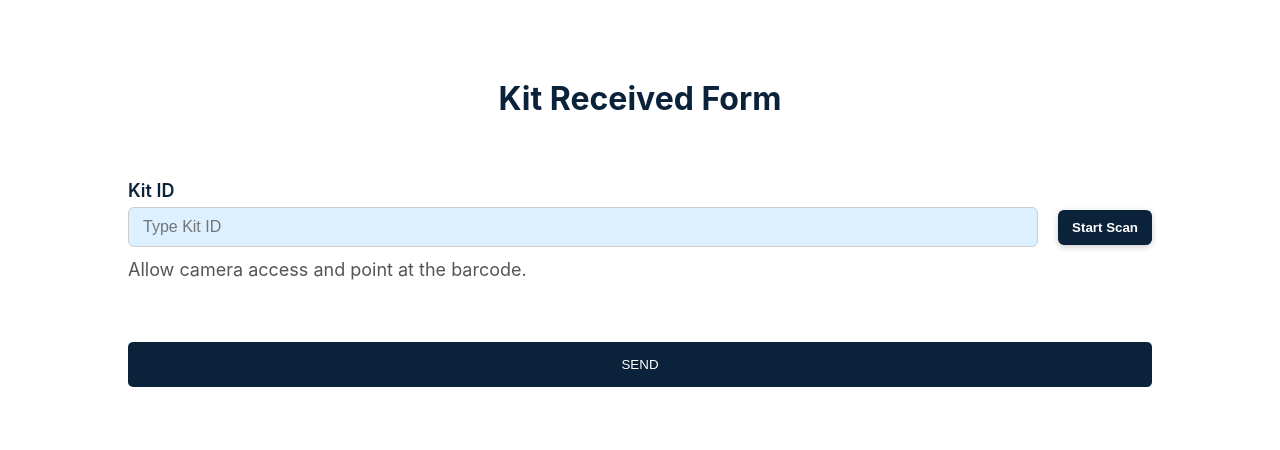
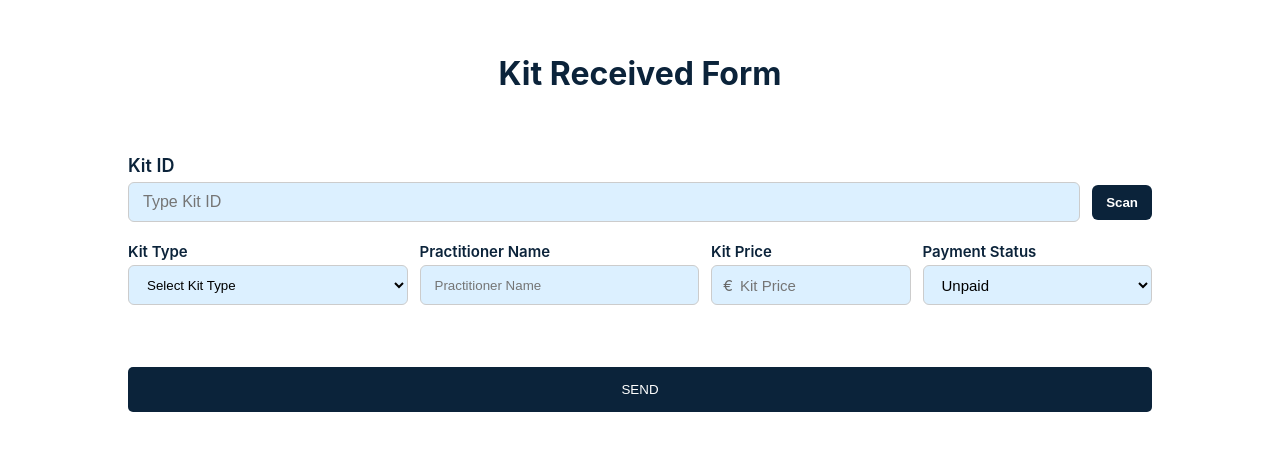
Before and after one commit to MuhammadSaadEhsan/GutHealthLab, a React (Create React App) app: page /labrecieved in a window 1280 px wide. Shown: the part 102-552 px from the top of the page. Built offline with nearby package versions, Linux system fonts and the light colour scheme.

Commit message:
add lab recived

```diff
--- a/src/Components/BarcodeScannerInput.js
+++ b/src/Components/BarcodeScannerInput.js
@@ -1,8 +1,8 @@
 import React, { useCallback, useEffect, useRef, useState } from "react";
 import { BrowserMultiFormatReader } from "@zxing/browser";
 import { BarcodeFormat, DecodeHintType } from "@zxing/library";
+import { message } from "antd";
 
-// Map prop barcode types to ZXing formats
 function getFormatsFromTypes(barcodeTypes) {
   const map = {
     code_128: BarcodeFormat.CODE_128,
@@ -16,52 +16,41 @@ function getFormatsFromTypes(barcodeTypes) {
     codabar: BarcodeFormat.CODABAR,
   };
   if (!Array.isArray(barcodeTypes) || barcodeTypes.length === 0) {
-    return [
-      BarcodeFormat.CODE_128,
-      BarcodeFormat.EAN_13,
-      BarcodeFormat.EAN_8,
-      BarcodeFormat.UPC_A,
-      BarcodeFormat.UPC_E,
-      BarcodeFormat.CODE_39,
-      BarcodeFormat.CODE_93,
-      BarcodeFormat.CODABAR,
-    ];
+    return Object.values(map);
   }
   return barcodeTypes.map((t) => map[t]).filter(Boolean);
 }
 
-// BarcodeScannerInput Component
 const BarcodeScannerInput = ({
   onDetected,
   singleScan = false,
-  barcodeTypes = ["code_128", "code_39", "code_93", "codabar"],
-  placeholder = "Scan barcode...",
+  barcodeTypes = ["code_128", "code_39", "code_93"],
+  placeholder = "Enter Kit ID or Scan...",
   autoFocusInput = true,
   className = "",
+  value = "",
 }) => {
-  const [codeValue, setCodeValue] = useState("");
-  const [scannedCodes, setScannedCodes] = useState([]);
+  const [codeValue, setCodeValue] = useState(value);
+  const [showModal, setShowModal] = useState(false);
   const [isScanning, setIsScanning] = useState(false);
-  const [showModal, setShowModal] = useState(false);
-  const previewRef = useRef(null);
+  const [kitType, setKitType] = useState("");
+  const [practitionerName, setPractitionerName] = useState("");
+  const [kitPrice, setKitPrice] = useState("");
+  const [paymentStatus, setPaymentStatus] = useState("Unpaid");
+
   const videoRef = useRef(null);
-  const inputRef = useRef(null);
-  const detectedOnceRef = useRef(false);
   const readerRef = useRef(null);
   const stopFuncRef = useRef(null);
   const lastCodeRef = useRef("");
+  const detectedOnceRef = useRef(false);
 
-  // Stop scanner function (defined early so it can be referenced below)
   const stopScanner = useCallback(() => {
     try {
       if (stopFuncRef.current) stopFuncRef.current();
       if (readerRef.current) readerRef.current.reset();
-      if (videoRef.current) {
-        const mediaStream = videoRef.current.srcObject;
-        if (mediaStream && typeof mediaStream.getTracks === "function") {
-          mediaStream.getTracks().forEach((t) => t.stop());
-        }
-        // Detach stream from element
+      if (videoRef.current?.srcObject) {
+        const tracks = videoRef.current.srcObject.getTracks();
+        tracks.forEach((t) => t.stop());
         videoRef.current.srcObject = null;
       }
     } catch (_) {}
@@ -69,13 +58,10 @@ const BarcodeScannerInput = ({
     setShowModal(false);
   }, []);
 
-  // Handle barcode detection
   const onDetectedHandler = useCallback(
     (text, rawResult) => {
-      const detectedCode = text;
+      const detectedCode = text?.trim();
       if (!detectedCode) return;
-
-      // Debounce duplicate consecutive frames
       if (detectedCode === lastCodeRef.current) return;
       lastCodeRef.current = detectedCode;
 
@@ -83,38 +69,16 @@ const BarcodeScannerInput = ({
       detectedOnceRef.current = true;
 
       setCodeValue(detectedCode);
-      setScannedCodes((prevCodes) => [...prevCodes, detectedCode]);
-
       if (typeof onDetected === "function") {
         onDetected(detectedCode, rawResult);
       }
-
-      // Auto-stop camera only when singleScan is true
-      if (singleScan) {
-        setTimeout(() => stopScanner(), 500);
-      }
+      if (singleScan) setTimeout(stopScanner, 600);
     },
     [onDetected, singleScan, stopScanner]
   );
 
-  // Start scanner only when modal is open
   useEffect(() => {
-    if (showModal && previewRef.current && videoRef.current) {
-
-      try {
-        if (stopFuncRef.current) stopFuncRef.current();
-        if (readerRef.current) readerRef.current.reset();
-        if (videoRef.current) {
-          const prev = videoRef.current.srcObject;
-          if (prev && typeof prev.getTracks === "function") {
-            prev.getTracks().forEach((t) => t.stop());
-          }
-          videoRef.current.srcObject = null;
-        }
-      } catch (_) {}
-
-      detectedOnceRef.current = false;
-      lastCodeRef.current = "";
+    if (!showModal || !videoRef.current) return;
 
     const formats = getFormatsFromTypes(barcodeTypes);
     const hints = new Map();
@@ -123,88 +87,52 @@ const BarcodeScannerInput = ({
     const reader = new BrowserMultiFormatReader(hints, 10);
     readerRef.current = reader;
 
-
-      const constraints = {
+    reader
+      .decodeFromVideoDevice(
+        undefined,
+        videoRef.current,
+        (result, err) => {
+          if (result) onDetectedHandler(result.getText(), result);
+        },
+        {
           video: {
             facingMode: { ideal: "environment" },
             width: { ideal: 1280 },
             height: { ideal: 720 },
-          aspectRatio: { ideal: 1.777 },
           },
-        audio: false,
-      };
-
-
-      const videoEl = videoRef.current;
-      videoEl.setAttribute("playsinline", "true");
-
-      reader
-        .decodeFromVideoDevice(
-          undefined,
-          videoEl,
-          (result, err, controls) => {
-            if (result) {
-              onDetectedHandler(result.getText(), result);
         }
-          },
-          constraints
       )
       .then((stop) => {
         stopFuncRef.current = stop;
         setIsScanning(true);
       })
       .catch((e) => {
-          console.error("ZXing init error:", e);
-          setIsScanning(false);
+        message.error("Unable to access camera");
+        console.error(e);
       });
-    }
 
-    if (!showModal) {
-      stopScanner();
-    }
-
-  }, [showModal]);
+    return () => stopScanner();
+  }, [showModal, barcodeTypes, onDetectedHandler, stopScanner]);
 
   useEffect(() => {
-    return () => {
-      stopScanner();
-    };
-
-  }, []);
-
-  useEffect(() => {
-    if (autoFocusInput && inputRef.current) {
-      inputRef.current.focus();
-    }
-  }, [autoFocusInput]);
-
-  // Handle "Add More" scanning
-  const handleAddMore = () => {
-    setShowModal(true);
-    setCodeValue("");
-  };
+    setCodeValue(value);
+  }, [value]);
 
   return (
     <div className={className}>
+      {/* Kit ID */}
       <div style={{ fontWeight: 600, color: "#0B233A", marginBottom: 6 }}>
         Kit ID
       </div>
 
-      {/* Input + Start Scan */}
-      <div
-        style={{
-          display: "flex",
-          flexDirection: "row",
-          alignItems: "center",
-          width: "100%",
-          marginBottom: "12px",
-        }}
-      >
+      <div style={{ display: "flex", alignItems: "center", gap: "12px" }}>
         <input
-          ref={inputRef}
           type="text"
           value={codeValue}
-          onChange={(e) => setCodeValue(e.target.value)}
+          onChange={(e) => {
+            setCodeValue(e.target.value);
+            if (typeof onDetected === "function") onDetected(e.target.value);
+          }}
           placeholder={placeholder}
           required
           style={{
@@ -219,7 +147,6 @@ const BarcodeScannerInput = ({
         <button
           type="button"
           onClick={() => setShowModal(true)}
-          aria-label="Start Scan"
           style={{
             background: "#0B233A",
             color: "#fff",
@@ -228,34 +155,171 @@ const BarcodeScannerInput = ({
             borderRadius: 6,
             cursor: "pointer",
             fontWeight: 600,
-            boxShadow: "0 2px 6px rgba(0,0,0,0.2)",
-            marginLeft: 20,
           }}
         >
-          Start Scan
+          {isScanning ? "Scanning..." : "Scan"}
         </button>
       </div>
 
-      <div style={{ marginBottom: 12, color: "#555" }}>
-        Allow camera access and point at the barcode.
+      {/* Extra Fields */}
+      <div
+        style={{
+          display: "flex",
+          flexWrap: "wrap",
+          gap: "12px",
+          marginTop: "20px",
+        }}
+      >
+        {/* Kit Type */}
+        <div
+          style={{
+            flex: "1 1 200px",
+            display: "flex",
+            flexDirection: "column",
+          }}
+        >
+          <label
+            style={{
+              fontWeight: 600,
+              color: "#0B233A",
+              marginBottom: "4px",
+              fontSize: "15px",
+            }}
+          >
+            Kit Type
+          </label>
+          <select
+            value={kitType}
+            onChange={(e) => setKitType(e.target.value)}
+            style={{
+              padding: "10px 14px",
+              borderRadius: "6px",
+              border: "1px solid #ccc",
+              outline: "none",
+            }}
+          >
+            <option value="">Select Kit Type</option>
+            <option value="Prepaid">Prepaid</option>
+            <option value="PrepaidInvoice">Prepaid Invoice</option>
+            <option value="RepaidRetail">Repaid Retail</option>
+          </select>
         </div>
 
-      {/* Display scanned codes */}
-      {scannedCodes.length > 0 && (
-        <div style={{ marginBottom: "12px" }}>
-          <h3>Scanned Barcodes:</h3>
-          <ul>
-            {scannedCodes.map((code, index) => (
-              <li key={index}>{code}</li>
-            ))}
-          </ul>
-          <button onClick={handleAddMore} style={{ padding: "8px 16px", backgroundColor: "#0B233A", color: "#fff", borderRadius: "6px", cursor: "pointer", fontWeight: "600" }}>
-            Add More
-          </button>
+        {/* Practitioner Name */}
+        <div
+          style={{
+            flex: "1 1 200px",
+            display: "flex",
+            flexDirection: "column",
+          }}
+        >
+          <label
+            style={{
+              fontWeight: 600,
+              color: "#0B233A",
+              marginBottom: "4px",
+              fontSize: "15px",
+            }}
+          >
+            Practitioner Name
+          </label>
+          <input
+            type="text"
+            placeholder="Practitioner Name"
+            value={practitionerName}
+            onChange={(e) => setPractitionerName(e.target.value)}
+            style={{
+              padding: "10px 14px",
+              borderRadius: "6px",
+              border: "1px solid #ccc",
+            }}
+          />
         </div>
-      )}
 
-      {/* Modal for scanner */}
+        {/* Kit Price */}
+        <div
+          style={{
+            flex: "1 1 120px",
+            display: "flex",
+            flexDirection: "column",
+          }}
+        >
+          <label
+            style={{
+              fontWeight: 600,
+              color: "#0B233A",
+              marginBottom: "4px",
+              fontSize: "15px",
+            }}
+          >
+            Kit Price
+          </label>
+          <div style={{ position: "relative" }}>
+            <span
+              style={{
+                position: "absolute",
+                left: "12px",
+                top: "50%",
+                transform: "translateY(-50%)",
+                color: "#666",
+                fontSize: "15px",
+              }}
+            >
+              €
+            </span>
+            <input
+              type="number"
+              placeholder="Kit Price"
+              value={kitPrice}
+              onChange={(e) => setKitPrice(e.target.value)}
+              style={{
+                width: "100%",
+                padding: "10px 14px 10px 28px",
+                borderRadius: "6px",
+                border: "1px solid #ccc",
+                fontSize: "15px",
+              }}
+            />
+          </div>
+        </div>
+
+        {/* Payment Status */}
+        <div
+          style={{
+            flex: "1 1 150px",
+            display: "flex",
+            flexDirection: "column",
+          }}
+        >
+          <label
+            style={{
+              fontWeight: 600,
+              color: "#0B233A",
+              marginBottom: "4px",
+              fontSize: "15px",
+            }}
+          >
+            Payment Status
+          </label>
+          <select
+            value={paymentStatus}
+            onChange={(e) => setPaymentStatus(e.target.value)}
+            style={{
+              padding: "10px 14px",
+              borderRadius: "6px",
+              border: "1px solid #ccc",
+              fontSize: "15px",
+            }}
+          >
+            <option value="">Select Status</option>
+            <option value="Unpaid">Unpaid</option>
+            <option value="Paid">Paid</option>
+            <option value="Pending">Pending</option>
+          </select>
+        </div>
+      </div>
+
+      {/* Camera Modal */}
       {showModal && (
         <div
           style={{
@@ -276,9 +340,7 @@ const BarcodeScannerInput = ({
               background: "#222",
               borderRadius: 12,
               padding: 16,
-              maxWidth: "95vw",
               width: 360,
-              boxShadow: "0 4px 24px rgba(0,0,0,0.4)",
               display: "flex",
               flexDirection: "column",
               alignItems: "center",
@@ -288,15 +350,12 @@ const BarcodeScannerInput = ({
               Scan Barcode
             </div>
             <div
-              ref={previewRef}
               style={{
                 width: "100%",
-                maxWidth: 340,
                 aspectRatio: "4 / 3",
                 background: "#000",
-                position: "relative",
+                borderRadius: 8,
                 overflow: "hidden",
-                borderRadius: 8,
                 marginBottom: 12,
               }}
             >
@@ -304,11 +363,11 @@ const BarcodeScannerInput = ({
                 ref={videoRef}
                 muted
                 autoPlay
+                playsInline
                 style={{
                   width: "100%",
                   height: "100%",
                   objectFit: "cover",
-                  borderRadius: 8,
                 }}
               />
             </div>
@@ -323,7 +382,6 @@ const BarcodeScannerInput = ({
                 borderRadius: 6,
                 cursor: "pointer",
                 fontWeight: 600,
-                marginTop: 6,
               }}
             >
               Close
--- a/src/pages/labRecieved.js
+++ b/src/pages/labRecieved.js
@@ -30,8 +30,8 @@ function LabReceived() {
     const submitDataLogic = async (code) => {
         if (isSubmittingRef.current) return;
 
-        if (!code) {
-            message.error('QR Code is required');
+        if (!formData.qrCode) {
+            message.error('Kit ID is required');
             return;
         }
 
```
Lines whose indentation alone changed are shown as unchanged.
